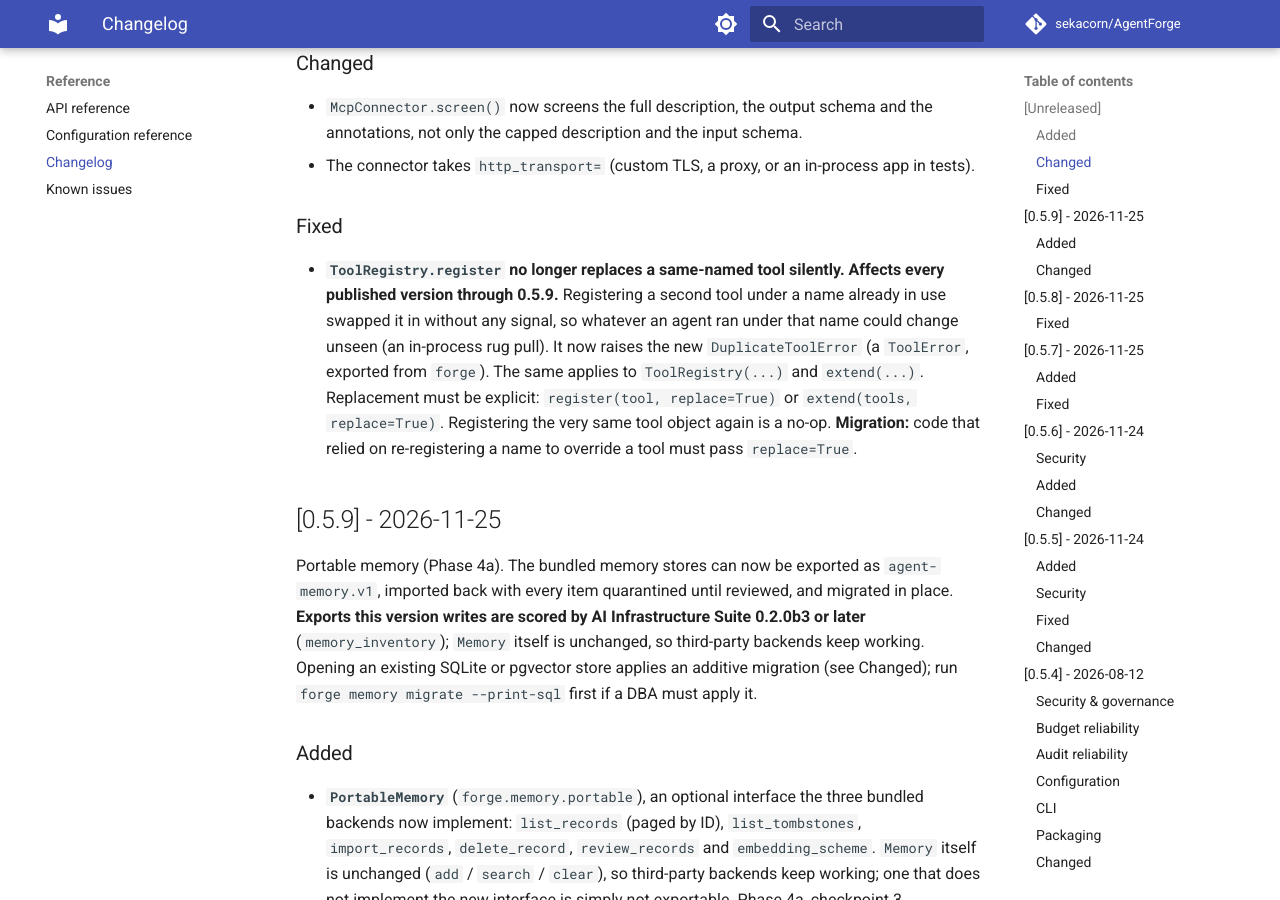
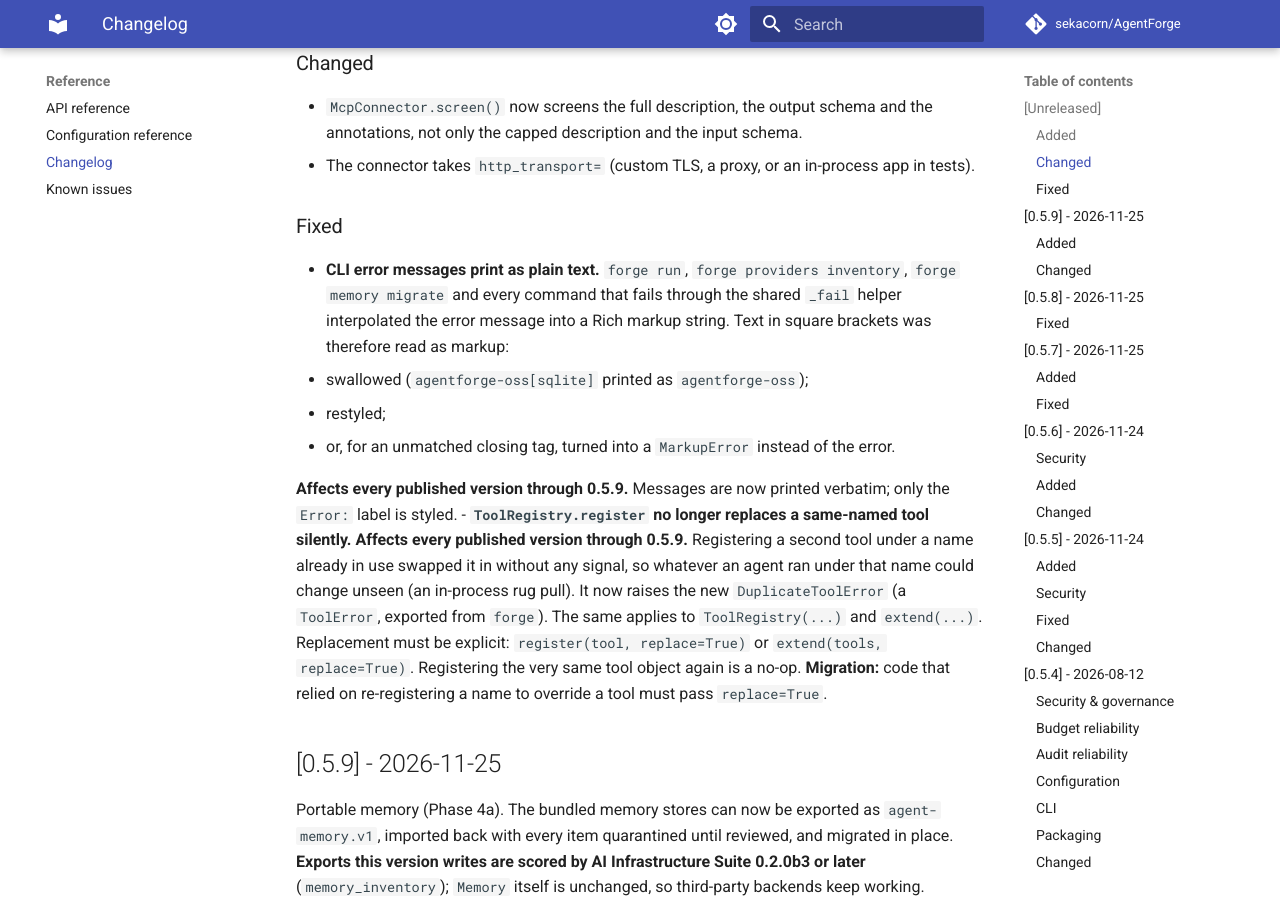
Before and after one commit to sekacorn/AgentForge, an MkDocs documentation site: the page built from docs/reference/changelog.md, in a window 1280 px wide and 900 px high, scrolled down 2702 px. Built offline with MkDocs 1.6.1 and Material for MkDocs 9.7.7, drawn with Linux system fonts in a browser that asks for light colours; comment, search, counter and statistics services are not loaded.

Commit message:
docs(changelog): plain-text CLI errors; tidy test

```diff
--- a/docs/reference/changelog.md
+++ b/docs/reference/changelog.md
@@ -116,6 +116,17 @@ Versioning follows [Semantic Versioning](https://semver.org/).
   app in tests).
 
 ### Fixed
+- **CLI error messages print as plain text.** `forge run`, `forge providers
+  inventory`, `forge memory migrate` and every command that fails through the
+  shared `_fail` helper interpolated the error message into a Rich markup
+  string. Text in square brackets was therefore read as markup:
+  - swallowed (`agentforge-oss[sqlite]` printed as `agentforge-oss`);
+  - restyled;
+  - or, for an unmatched closing tag, turned into a `MarkupError` instead of
+    the error.
+
+  **Affects every published version through 0.5.9.** Messages are now printed
+  verbatim; only the `Error:` label is styled.
 - **`ToolRegistry.register` no longer replaces a same-named tool silently.
   Affects every published version through 0.5.9.** Registering a second tool
   under a name already in use swapped it in without any signal, so whatever
```
Also changed, not shown: CHANGELOG.md (+11 -0 lines), 1 other file.
